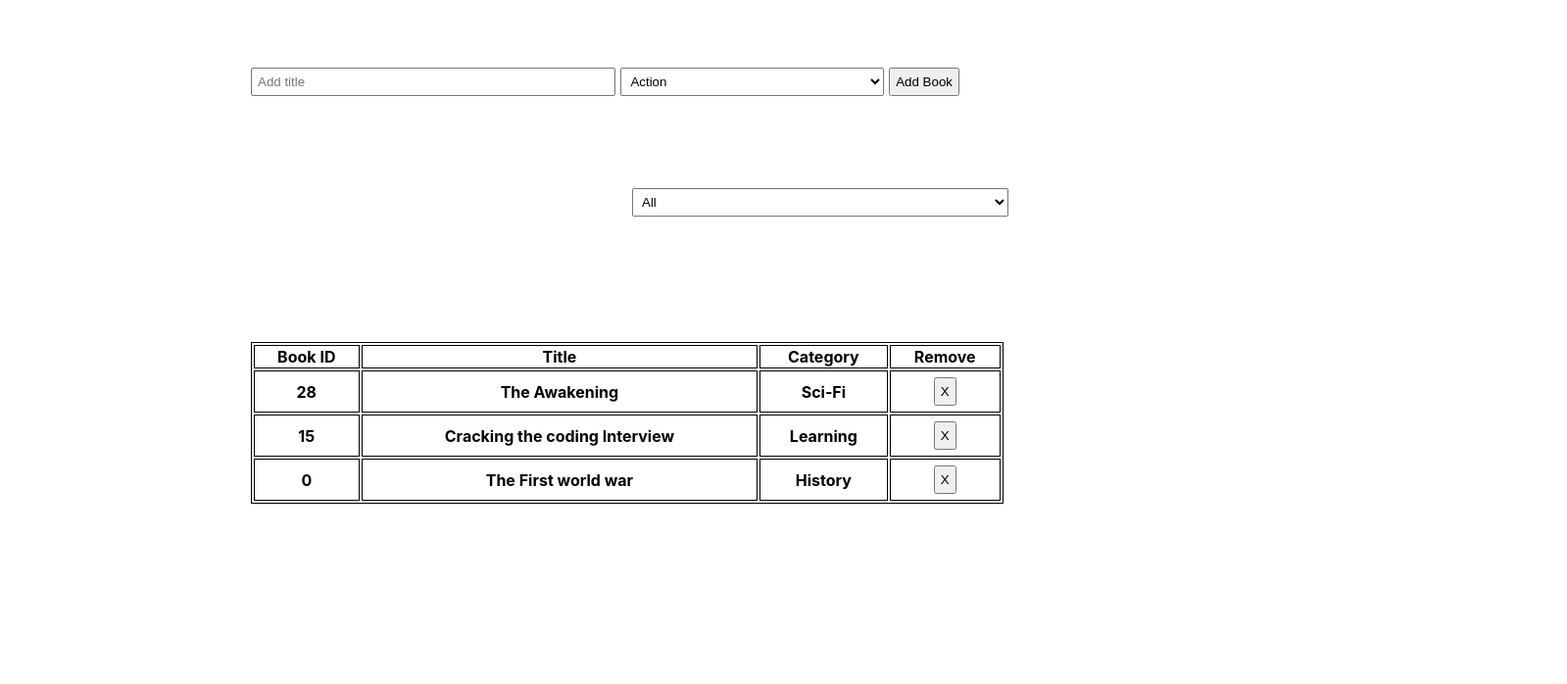
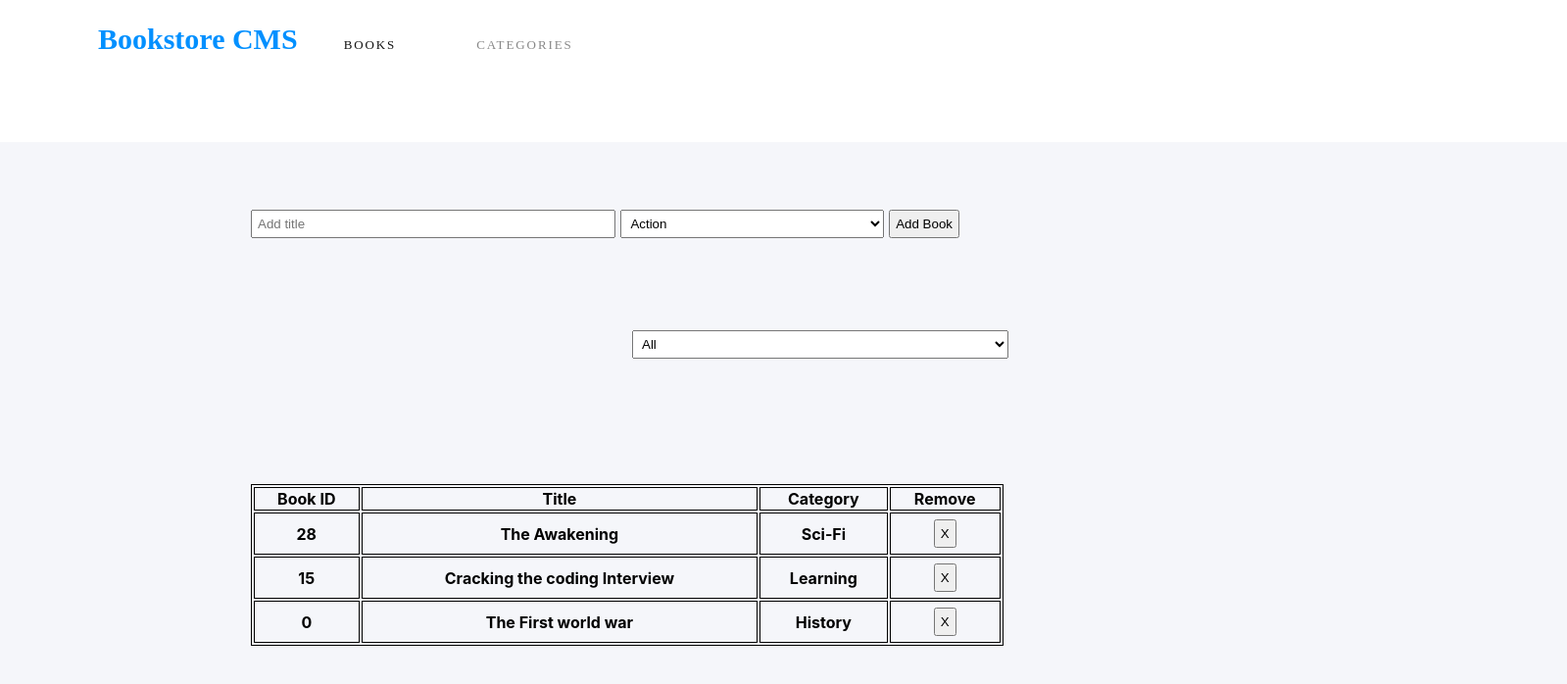
Before and after one commit to Stephanie041996/Book-Store, a React (Create React App) app: page / in a window 1280 px wide. Shown: the top 698 px of the page at 98% size, 1599 px wide, since content can reach past the window. Built offline with nearby package versions, Linux system fonts and the light colour scheme.

Commit message:
Add nav bar and background color

```diff
--- a/src/components/App.css
+++ b/src/components/App.css
@@ -1,3 +1,7 @@
+body {
+  background-color: #f5f6fa
+}
+
 table {
   width: 60%;
   margin: 10% 20%;
@@ -39,3 +43,68 @@ button {
   margin-left: 5px;
   margin-top: 5px;
 }
+
+.panel-bg {
+  width: 87.5rem;
+  height: 5.938rem;
+  margin: 0 0 2.375rem;
+  padding: 1.438rem 6.188rem 1.688rem 6.25rem;
+  background-color: #fff;
+}
+
+.Bookstore-CMS {
+  width: 15rem;
+  height: 2.313rem;
+  margin: 0.375rem 2.938rem 0.125rem 0;
+  font-family: Montserrat;
+  font-size: 1.875rem;
+  font-weight: bold;
+  font-stretch: normal;
+  font-style: normal;
+  line-height: normal;
+  letter-spacing: normal;
+  color: #0290ff;
+}
+
+.BOOKS {
+  width: 3.688rem;
+  height: 1rem;
+  margin: 1.125rem 2.563rem 0.688rem 0;
+  font-family: Montserrat;
+  font-size: 0.813rem;
+  font-weight: normal;
+  font-stretch: normal;
+  font-style: normal;
+  line-height: normal;
+  letter-spacing: 1.9px;
+  color: #121212;
+}
+
+.CATEGORIES {
+  width: 6.563rem;
+  height: 1rem;
+  margin: 1.125rem 41.5rem 0.688rem 2.563rem;
+  opacity: 0.5;
+  font-family: Montserrat;
+  font-size: 0.813rem;
+  font-weight: normal;
+  font-stretch: normal;
+  font-style: normal;
+  line-height: normal;
+  letter-spacing: 1.9px;
+  color: #121212;
+}
+/*
+.Oval {
+  width: 2.813rem;
+  height: 2.813rem;
+  margin: 0 0 0 41.5rem;
+  padding: 0.875rem;
+  border: solid 1px #e8e8e8;
+}
+
+.Mask {
+  width: 1.063rem;
+  height: 1.063rem;
+  background-color: #0290ff;
+} */
--- a/src/components/App.js
+++ b/src/components/App.js
@@ -1,10 +1,12 @@
 import React from 'react';
 import BooksList from '../containers/BooksList';
 import BooksForm from '../containers/BooksForm';
+import Nav from './nav';
 import './App.css';
 
 const App = () => (
   <div className="App">
+    <Nav />
     <BooksForm />
     <BooksList />
   </div>
--- /dev/null
+++ b/src/components/nav.js
@@ -0,0 +1,21 @@
+import React from 'react';
+
+function Nav() {
+  return (
+    <div className="panel-bg">
+      <span className="Bookstore-CMS Text-Style-5">
+        Bookstore CMS
+      </span>
+      <span className="BOOKS Text-Style-7">
+        BOOKS
+      </span>
+      <span className="CATEGORIES Text-Style-7">
+        CATEGORIES
+      </span>
+      {/* <div className="Oval">
+        <div className="Mask" />
+      </div> */}
+    </div>
+  );
+}
+export default Nav;
```
